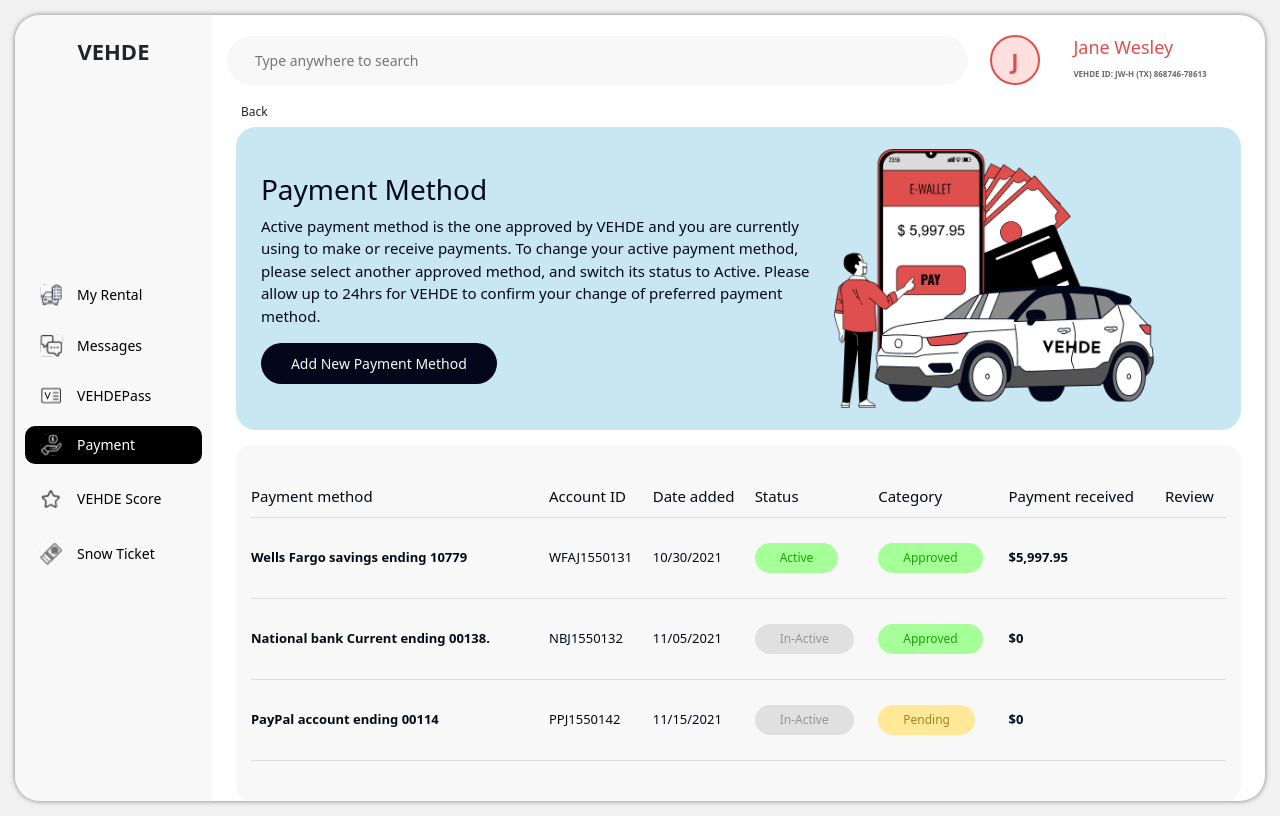
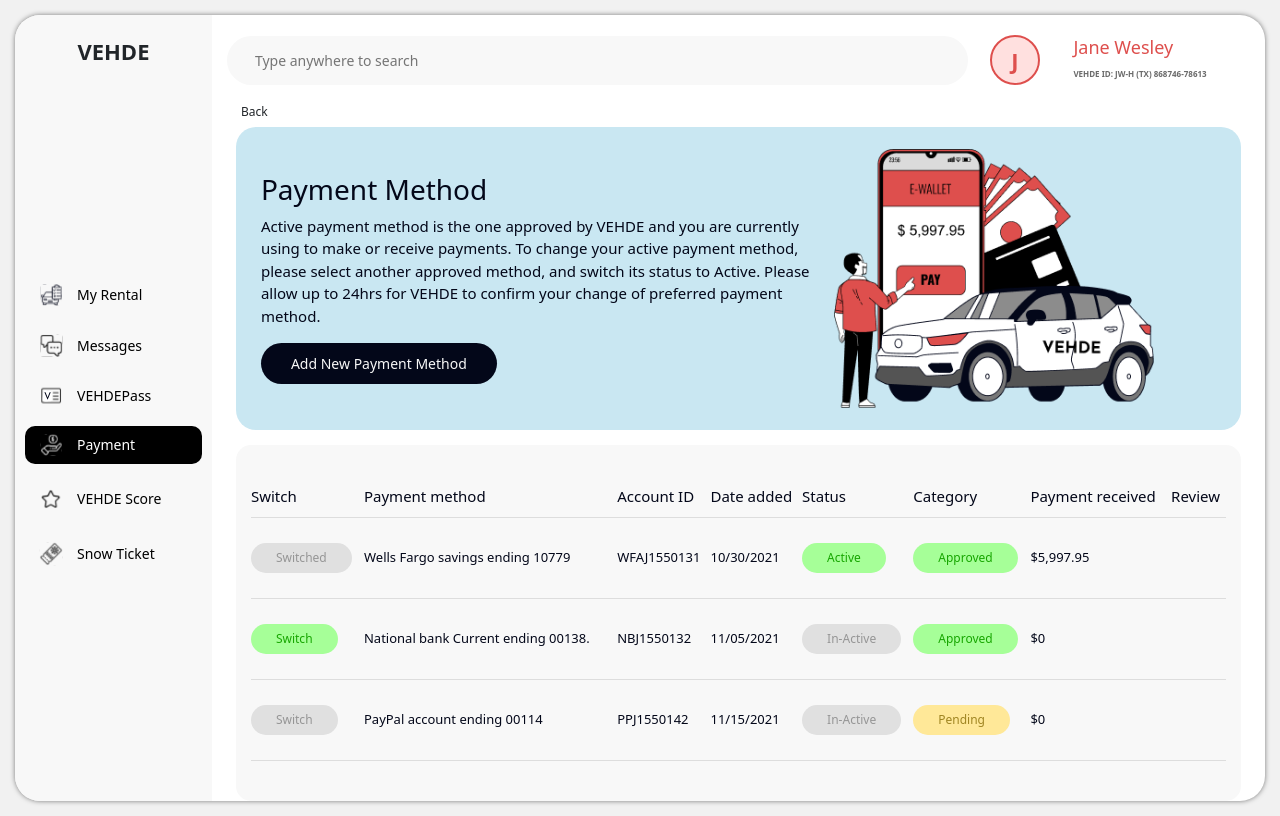
Before and after one commit to MajedHasan/VEHDE-project--client-side, a Next.js app: page /dashboard/Payment/PaymentMethod in a window 1280 px wide. Built offline with nearby package versions, Linux system fonts and the light colour scheme.

Commit message:
Revisions done till 18

```diff
--- a/pages/dashboard/Payment/PaymentMethod.js
+++ b/pages/dashboard/Payment/PaymentMethod.js
@@ -25,6 +25,7 @@
                         <table>
                             <thead>
                                 <tr>
+                                    <th>Switch</th>
                                     <th>Payment method</th>
                                     <th>Account ID</th>
                                     <th>Date added</th>
@@ -36,6 +37,7 @@
                             </thead>
                             <tbody>
                                 <tr>
+                                    <td><button className={styles.inactiveBtn}>Switched</button></td>
                                     <td>Wells Fargo savings ending 10779</td>
                                     <td>WFAJ1550131</td>
                                     <td>10/30/2021</td>
@@ -45,6 +47,7 @@
                                     <td><i className={`fa fa-lock ${styles.dangerIcon}`}></i></td>
                                 </tr>
                                 <tr>
+                                    <td><button className={styles.successBtn}>Switch</button></td>
                                     <td>National bank Current ending 00138.</td>
                                     <td>NBJ1550132</td>
                                     <td>11/05/2021</td>
@@ -53,10 +56,11 @@
                                     <td>$0</td>
                                     <td>
                                         <i className={`fa fa-pencil me-3 ${styles.blackIcon}`}></i>
-                                        <i className={`fa fa-lock ${styles.dangerIcon}`}></i>
+                                        <i className={`fa fa-trash-alt ${styles.dangerIcon}`}></i>
                                     </td>
                                 </tr>
                                 <tr>
+                                    <td><button className={styles.inactiveBtn}>Switch</button></td>
                                     <td>PayPal account ending 00114</td>
                                     <td>PPJ1550142</td>
                                     <td>11/15/2021</td>
@@ -65,7 +69,7 @@
                                     <td>$0</td>
                                     <td>
                                         <i className={`fa fa-pencil me-3 ${styles.blackIcon}`}></i>
-                                        <i className={`fa fa-lock ${styles.dangerIcon}`}></i>
+                                        <i className={`fa fa-trash-alt ${styles.dangerIcon}`}></i>
                                     </td>
                                 </tr>
                             </tbody>
--- a/styles/dashboard/payment/PaymentMethod.module.css
+++ b/styles/dashboard/payment/PaymentMethod.module.css
@@ -61,6 +61,7 @@
 .inactiveBtn {
     background: #E0E0E0;
     color: #959595;
+    pointer-events: none;
 }
 
 .dangerIcon {
```
